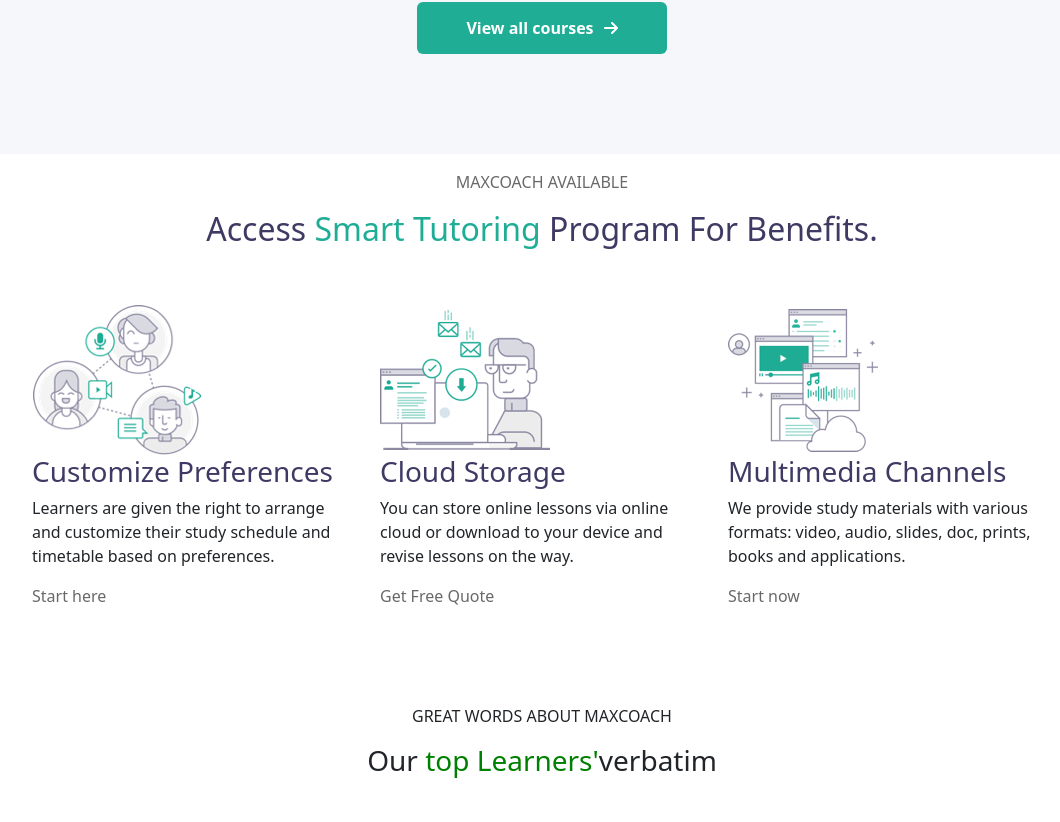
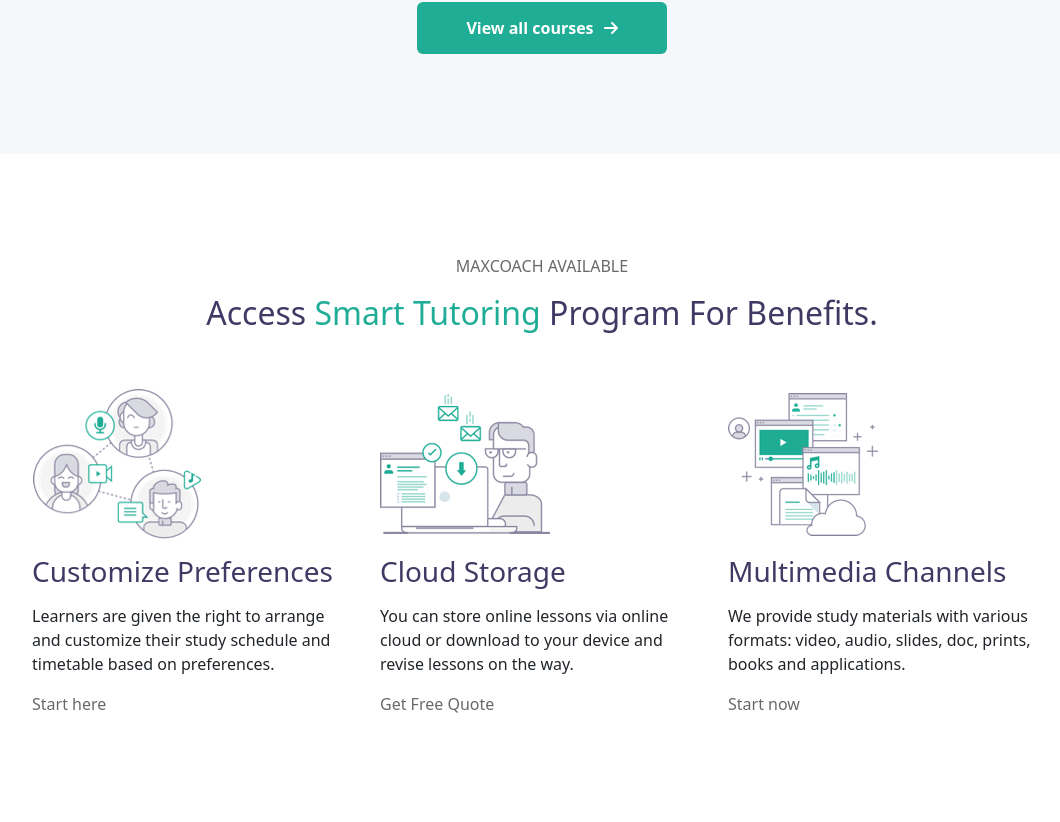
Before and after one commit to Axhu99/proj-html-vuejs, a Vue app: page / in a window 1280 px wide. Shown: the part 1718-2540 px from the top of the page, without its empty margins (98-1158 px from the left). Built offline with nearby package versions, Linux system fonts and the light colour scheme.

Commit message:
Fixed tutoring spaces

```diff
--- a/src/components/TutoringSection.vue
+++ b/src/components/TutoringSection.vue
@@ -33,14 +33,14 @@
 
 <template>
   <section id="tutoring-section">
-    <div class="container text-center mt-3">
+    <div class="container text-center">
       <p class="clr-gry">MAXCOACH AVAILABLE</p>
       <h2 class="clr-vlt">Access <span class="clr-grn">Smart Tutoring</span> Program For Benefits.</h2>
       <div class="row d-flex justify-content-center p-5">
         <div v-for="tutoring in tutorings" :key="tutoring.id" class="col-3 text-start">
           <img :src="`../../public/img/${tutoring.imgpath}`" alt="" />
-          <h3 class="clr-vlt">{{ tutoring.title }}</h3>
-          <p>{{ tutoring.text }}</p>
+          <h3 class="clr-vlt mt-3">{{ tutoring.title }}</h3>
+          <p class="mt-3">{{ tutoring.text }}</p>
           <a :href="tutoring.link" class="link-hover text-decoration-none clr-gry">{{ tutoring.link }}</a>
         </div>
       </div>
@@ -50,6 +50,10 @@
 
 
 <style scoped>
+#tutoring-section {
+  padding: 100px 0;
+}
+
 .col-3 {
   flex-basis: calc(100% / 3);
 }
```
